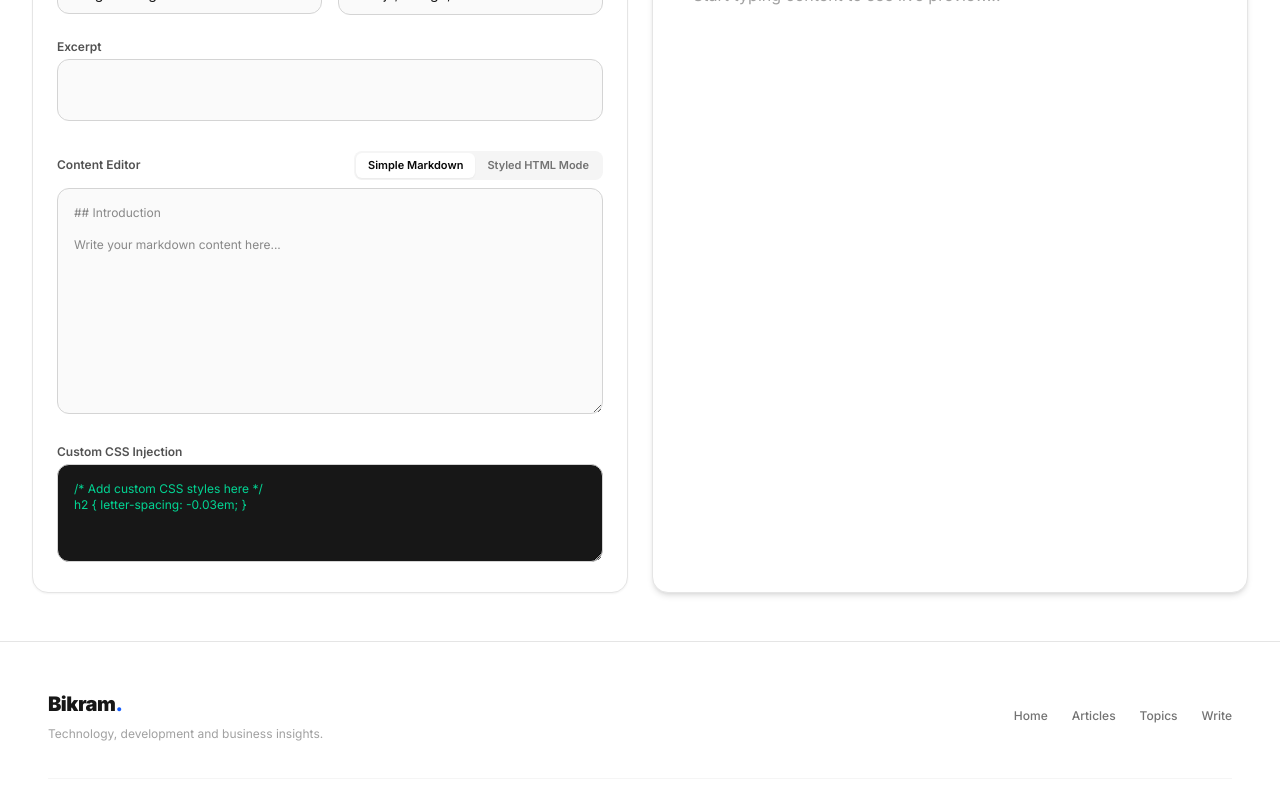
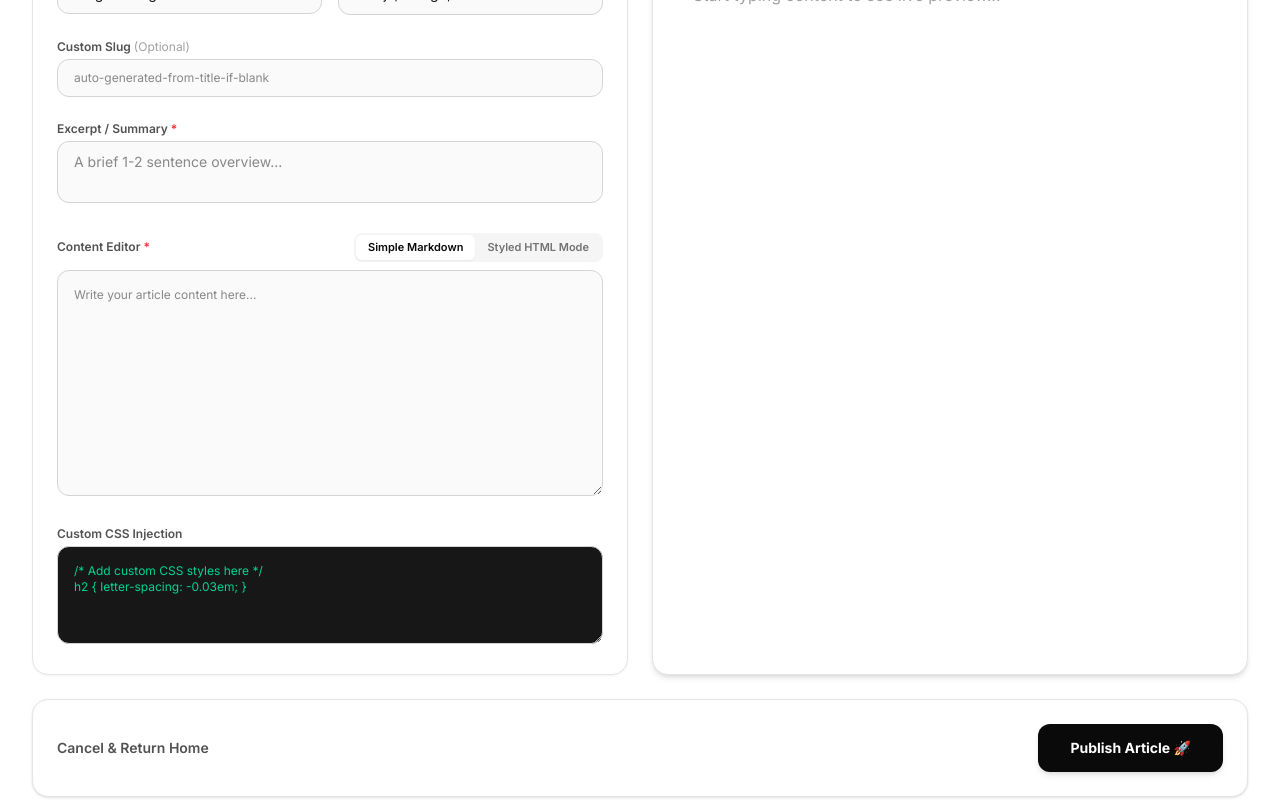
Before and after one commit to hackerbikram/bikram-khadka, a Next.js app: page /create in a window 1280 px wide. Shown: the part 560-1360 px from the top of the page. Built offline with nearby package versions, Linux system fonts and the light colour scheme.

Commit message:
fix submit button

```diff
--- a/app/(pages)/create/page.tsx
+++ b/app/(pages)/create/page.tsx
@@ -1,7 +1,73 @@
 import Link from 'next/link';
+import { redirect } from 'next/navigation';
+import { db, initDb } from '@/app/lib/db';
 import ArticleEditorStudio from '@/app/components/ArticleEditorStudio';
 
+function slugify(text: string) {
+  return text
+    .toLowerCase()
+    .trim()
+    .replace(/[^\w\s-]/g, '')
+    .replace(/[\s_-]+/g, '-')
+    .replace(/^-+|-+$/g, '');
+}
+
+function calculateReadingTime(content: string): number {
+  const wordsPerMinute = 200;
+  const words = content.trim().split(/\s+/).length;
+  return Math.max(1, Math.ceil(words / wordsPerMinute));
+}
+
 export default function CreatePage() {
+  async function savePost(formData: FormData) {
+    'use server';
+
+    await initDb();
+
+    const title = (formData.get('title') as string)?.trim() || '';
+    const rawSlug = (formData.get('slug') as string)?.trim() || '';
+    const excerpt = (formData.get('excerpt') as string)?.trim() || '';
+    const content = (formData.get('content') as string) || '';
+    const category = (formData.get('category') as string)?.trim() || 'General';
+    const tags = (formData.get('tags') as string)?.trim() || '';
+    const coverImage = (formData.get('coverImage') as string)?.trim() || null;
+    const metaTitle = (formData.get('metaTitle') as string)?.trim() || null;
+    const metaDescription = (formData.get('metaDescription') as string)?.trim() || null;
+
+    let slug = slugify(rawSlug || title) || `post-${Date.now()}`;
+
+    const existing = await db.execute({
+      sql: 'SELECT id FROM posts WHERE slug = ?',
+      args: [slug],
+    });
+
+    if (existing.rows.length > 0) {
+      slug = `${slug}-${Date.now().toString().slice(-4)}`;
+    }
+
+    const readingTime = calculateReadingTime(content);
+
+    await db.execute({
+      sql: `INSERT INTO posts
+            (title, slug, excerpt, content, category, tags, coverImage, metaTitle, metaDescription, readingTime, published)
+            VALUES (?, ?, ?, ?, ?, ?, ?, ?, ?, ?, 1)`,
+      args: [
+        title,
+        slug,
+        excerpt,
+        content,
+        category,
+        tags,
+        coverImage,
+        metaTitle,
+        metaDescription,
+        readingTime,
+      ],
+    });
+
+    redirect('/');
+  }
+
   return (
     <main className="max-w-7xl mx-auto py-12 px-4 sm:px-6 lg:px-8">
       <div className="mb-8">
@@ -15,11 +81,11 @@ export default function CreatePage() {
           Article Studio &amp; Live Styler
         </h1>
         <p className="text-neutral-500 mt-1 text-sm sm:text-base">
-          Write content, inject custom HTML/CSS, tweak typography fonts live, and see instant previews.
+          Write content, format with HTML or Markdown, tweak styles live, and publish instantly.
         </p>
       </div>
 
-      <ArticleEditorStudio />
+      <ArticleEditorStudio saveAction={savePost} />
     </main>
   );
 }
--- a/app/components/ArticleEditorStudio.tsx
+++ b/app/components/ArticleEditorStudio.tsx
@@ -1,11 +1,12 @@
 'use client';
-
+import Link from 'next/link';
 import { useState, useMemo } from 'react';
 
 interface ArticleEditorStudioProps {
   initialTitle?: string;
   initialContent?: string;
   initialExcerpt?: string;
+  saveAction: (formData: FormData) => Promise<void>;
 }
 
 const PREDEFINED_CATEGORIES = ['Engineering', 'Next.js', 'Python', 'Business', 'Design'];
@@ -14,20 +15,21 @@ export default function ArticleEditorStudio({
   initialTitle = '',
   initialContent = '',
   initialExcerpt = '',
+  saveAction,
 }: ArticleEditorStudioProps) {
   const [title, setTitle] = useState(initialTitle);
   const [excerpt, setExcerpt] = useState(initialExcerpt);
   const [content, setContent] = useState(initialContent);
   const [tags, setTags] = useState('nextjs, design, css');
+  const [slug, setSlug] = useState('');
 
   // Category Selection States
   const [selectedCategoryOption, setSelectedCategoryOption] = useState<string>('Engineering');
   const [customCategoryInput, setCustomCategoryInput] = useState<string>('');
 
-  // Resolved final category value
   const category = selectedCategoryOption === 'Other' ? (customCategoryInput.trim() || 'General') : selectedCategoryOption;
 
-  // Content Mode Toggle ('simple' vs 'html')
+  // Content Mode Toggle
   const [contentMode, setContentMode] = useState<'simple' | 'html'>('simple');
 
   // Live Style Customization States
@@ -37,7 +39,6 @@ export default function ArticleEditorStudio({
   const [customCss, setCustomCss] = useState<string>('/* Add custom CSS styles here */\nh2 { letter-spacing: -0.03em; }');
   const [activeTab, setActiveTab] = useState<'edit' | 'preview' | 'split'>('split');
 
-  // Dynamic CSS mappings
   const fontClass = {
     sans: 'font-sans',
     serif: 'font-serif',
@@ -57,16 +58,13 @@ export default function ArticleEditorStudio({
     amber: '#d97706',
   }[accentColor];
 
-  // Render processed content based on active mode
   const renderedContentHtml = useMemo(() => {
     if (!content) return '<p class="text-neutral-400">Start typing content to see live preview...</p>';
 
     if (contentMode === 'html') {
-      // Raw HTML mode: render exact markup as typed
       return content;
     }
 
-    // Simple markdown / text mode
     return content
       .replace(/^# (.*$)/gim, '<h1 class="text-2xl font-bold">$1</h1>')
       .replace(/^## (.*$)/gim, '<h2 class="text-xl font-bold mt-4">$1</h2>')
@@ -77,7 +75,10 @@ export default function ArticleEditorStudio({
   }, [content, contentMode]);
 
   return (
-    <div className="space-y-6">
+    <form action={saveAction} className="space-y-6">
+      {/* Hidden inputs to pass state values into Server Action form data */}
+      <input type="hidden" name="category" value={category} />
+
       {/* Studio Toolbar */}
       <div className="sticky top-4 z-20 flex flex-wrap items-center justify-between gap-4 rounded-2xl border border-neutral-200 bg-white/90 p-4 shadow-sm backdrop-blur-md">
         <div className="flex items-center gap-2">
@@ -118,7 +119,7 @@ export default function ArticleEditorStudio({
           <select
             value={fontFamily}
             onChange={(e) => setFontFamily(e.target.value as any)}
-            className="rounded-xl border border-neutral-200 bg-neutral-50 px-3 py-1.5 text-xs font-semibold text-neutral-700 focus:outline-none"
+            className="rounded-xl border border-neutral-200 bg-neutral-50 px-3 py-1.5 text-xs font-semibold text-neutral-700 focus:outline-none cursor-pointer"
           >
             <option value="sans">Sans Font</option>
             <option value="serif">Serif Font</option>
@@ -128,7 +129,7 @@ export default function ArticleEditorStudio({
           <select
             value={fontSize}
             onChange={(e) => setFontSize(e.target.value as any)}
-            className="rounded-xl border border-neutral-200 bg-neutral-50 px-3 py-1.5 text-xs font-semibold text-neutral-700 focus:outline-none"
+            className="rounded-xl border border-neutral-200 bg-neutral-50 px-3 py-1.5 text-xs font-semibold text-neutral-700 focus:outline-none cursor-pointer"
           >
             <option value="sm">Small Text</option>
             <option value="base">Normal Text</option>
@@ -141,7 +142,7 @@ export default function ArticleEditorStudio({
                 key={color}
                 type="button"
                 onClick={() => setAccentColor(color)}
-                className={`h-5 w-5 rounded-full border-2 transition ${
+                className={`h-5 w-5 rounded-full border-2 transition cursor-pointer ${
                   accentColor === color ? 'border-neutral-950 scale-110' : 'border-transparent'
                 }`}
                 style={{
@@ -166,8 +167,12 @@ export default function ArticleEditorStudio({
             <h2 className="text-sm font-bold uppercase tracking-wider text-neutral-400">Content &amp; HTML Editor</h2>
 
             <div>
-              <label className="block text-xs font-semibold text-neutral-600 mb-1">Title</label>
+              <label className="block text-xs font-semibold text-neutral-600 mb-1">
+                Article Title <span className="text-red-500">*</span>
+              </label>
               <input
+                name="title"
+                required
                 value={title}
                 onChange={(e) => setTitle(e.target.value)}
                 placeholder="Article title..."
@@ -175,14 +180,13 @@ export default function ArticleEditorStudio({
               />
             </div>
 
-            {/* Category Dropdown & 'Other' conditional input */}
             <div className="grid grid-cols-1 sm:grid-cols-2 gap-4">
               <div>
                 <label className="block text-xs font-semibold text-neutral-600 mb-1">Category</label>
                 <select
                   value={selectedCategoryOption}
                   onChange={(e) => setSelectedCategoryOption(e.target.value)}
-                  className="w-full rounded-xl border border-neutral-300 bg-neutral-50 px-4 py-2.5 text-sm text-neutral-900 focus:outline-none"
+                  className="w-full rounded-xl border border-neutral-300 bg-neutral-50 px-4 py-2.5 text-sm text-neutral-900 focus:outline-none cursor-pointer"
                 >
                   {PREDEFINED_CATEGORIES.map((cat) => (
                     <option key={cat} value={cat}>
@@ -192,14 +196,13 @@ export default function ArticleEditorStudio({
                   <option value="Other">Other (Custom)...</option>
                 </select>
 
-                {/* Show text input when 'Other' is selected */}
                 {selectedCategoryOption === 'Other' && (
                   <input
                     type="text"
                     value={customCategoryInput}
                     onChange={(e) => setCustomCategoryInput(e.target.value)}
                     placeholder="Enter custom category..."
-                    className="mt-2 w-full rounded-xl border border-neutral-300 bg-white px-4 py-2 text-sm text-neutral-900 focus:outline-none focus:ring-2 focus:ring-neutral-900 animate-fadeIn"
+                    className="mt-2 w-full rounded-xl border border-neutral-300 bg-white px-4 py-2 text-sm text-neutral-900 focus:outline-none focus:ring-2 focus:ring-neutral-900"
                   />
                 )}
               </div>
@@ -207,34 +210,51 @@ export default function ArticleEditorStudio({
               <div>
                 <label className="block text-xs font-semibold text-neutral-600 mb-1">Tags</label>
                 <input
+                  name="tags"
                   value={tags}
                   onChange={(e) => setTags(e.target.value)}
+                  placeholder="nextjs, design, css"
                   className="w-full rounded-xl border border-neutral-300 bg-neutral-50 px-4 py-2.5 text-sm text-neutral-900 focus:outline-none"
                 />
               </div>
             </div>
 
             <div>
-              <label className="block text-xs font-semibold text-neutral-600 mb-1">Excerpt</label>
+              <label className="block text-xs font-semibold text-neutral-600 mb-1">Custom Slug <span className="text-neutral-400 font-normal">(Optional)</span></label>
+              <input
+                name="slug"
+                value={slug}
+                onChange={(e) => setSlug(e.target.value)}
+                placeholder="auto-generated-from-title-if-blank"
+                className="w-full rounded-xl border border-neutral-300 bg-neutral-50 px-4 py-2.5 font-mono text-xs text-neutral-900 focus:outline-none"
+              />
+            </div>
+
+            <div>
+              <label className="block text-xs font-semibold text-neutral-600 mb-1">
+                Excerpt / Summary <span className="text-red-500">*</span>
+              </label>
               <textarea
+                name="excerpt"
+                required
                 value={excerpt}
                 onChange={(e) => setExcerpt(e.target.value)}
                 rows={2}
+                placeholder="A brief 1-2 sentence overview..."
                 className="w-full rounded-xl border border-neutral-300 bg-neutral-50 px-4 py-2.5 text-sm text-neutral-900 focus:outline-none resize-none"
               />
             </div>
 
-            {/* Content Mode Toggle & Textarea */}
             <div className="space-y-2">
               <div className="flex items-center justify-between">
                 <label className="block text-xs font-semibold text-neutral-600">
-                  Content Editor
+                  Content Editor <span className="text-red-500">*</span>
                 </label>
                 <div className="flex rounded-lg bg-neutral-100 p-0.5">
                   <button
                     type="button"
                     onClick={() => setContentMode('simple')}
-                    className={`rounded-md px-3 py-1 text-[11px] font-semibold transition ${
+                    className={`rounded-md px-3 py-1 text-[11px] font-semibold transition cursor-pointer ${
                       contentMode === 'simple' ? 'bg-white text-neutral-950 shadow-xs' : 'text-neutral-500 hover:text-neutral-900'
                     }`}
                   >
@@ -243,7 +263,7 @@ export default function ArticleEditorStudio({
                   <button
                     type="button"
                     onClick={() => setContentMode('html')}
-                    className={`rounded-md px-3 py-1 text-[11px] font-semibold transition ${
+                    className={`rounded-md px-3 py-1 text-[11px] font-semibold transition cursor-pointer ${
                       contentMode === 'html' ? 'bg-white text-neutral-950 shadow-xs' : 'text-neutral-500 hover:text-neutral-900'
                     }`}
                   >
@@ -253,14 +273,12 @@ export default function ArticleEditorStudio({
               </div>
 
               <textarea
+                name="content"
+                required
                 value={content}
                 onChange={(e) => setContent(e.target.value)}
                 rows={12}
-                placeholder={
-                  contentMode === 'html'
-                    ? '<div class="p-6 bg-blue-50 rounded-2xl border border-blue-200">\n  <h3 class="text-lg font-bold text-blue-900">Custom HTML Block</h3>\n  <p class="text-blue-700">Write custom styled HTML here...</p>\n</div>'
-                    : '## Introduction\n\nWrite your markdown content here...'
-                }
+                placeholder="Write your article content here..."
                 className="w-full rounded-xl border border-neutral-300 bg-neutral-50 p-4 font-mono text-xs text-neutral-900 focus:outline-none"
               />
             </div>
@@ -271,7 +289,6 @@ export default function ArticleEditorStudio({
                 value={customCss}
                 onChange={(e) => setCustomCss(e.target.value)}
                 rows={4}
-                placeholder="/* Add CSS rules to test styles live */"
                 className="w-full rounded-xl border border-neutral-300 bg-neutral-900 p-4 font-mono text-xs text-emerald-400 focus:outline-none"
               />
             </div>
@@ -288,7 +305,6 @@ export default function ArticleEditorStudio({
               </span>
             </div>
 
-            {/* Injected Custom CSS for live preview */}
             <style dangerouslySetInnerHTML={{ __html: customCss }} />
 
             <article className={`space-y-6 ${fontClass} ${sizeClass} text-neutral-800`}>
@@ -305,7 +321,6 @@ export default function ArticleEditorStudio({
                 </p>
               )}
 
-              {/* Live Rendered Content */}
               <div
                 className="prose prose-neutral max-w-none pt-4 space-y-4"
                 dangerouslySetInnerHTML={{ __html: renderedContentHtml }}
@@ -314,6 +329,22 @@ export default function ArticleEditorStudio({
           </div>
         )}
       </div>
-    </div>
+
+      {/* Finalize & Publish Bar */}
+      <div className="flex items-center justify-between rounded-2xl border border-neutral-200 bg-white p-6 shadow-sm">
+        <Link
+          href="/"
+          className="text-sm font-semibold text-neutral-600 hover:text-neutral-900"
+        >
+          Cancel &amp; Return Home
+        </Link>
+        <button
+          type="submit"
+          className="rounded-xl bg-neutral-950 px-8 py-3.5 text-sm font-bold text-white shadow-md transition hover:bg-blue-600 active:scale-[0.99] cursor-pointer"
+        >
+          Publish Article 🚀
+        </button>
+      </div>
+    </form>
   );
 }
```
